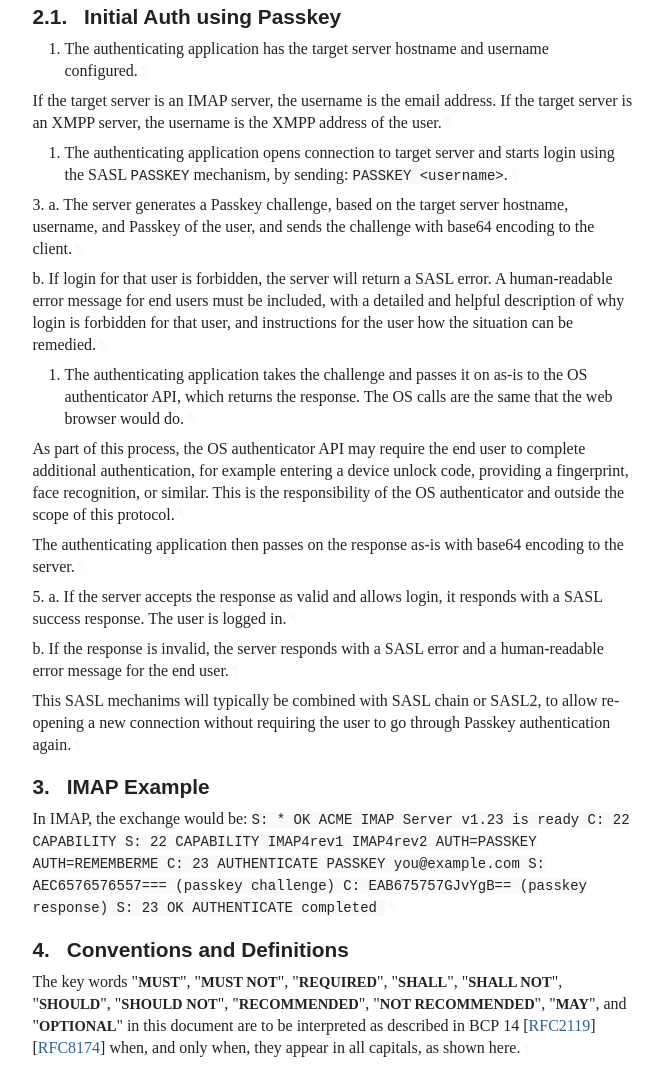
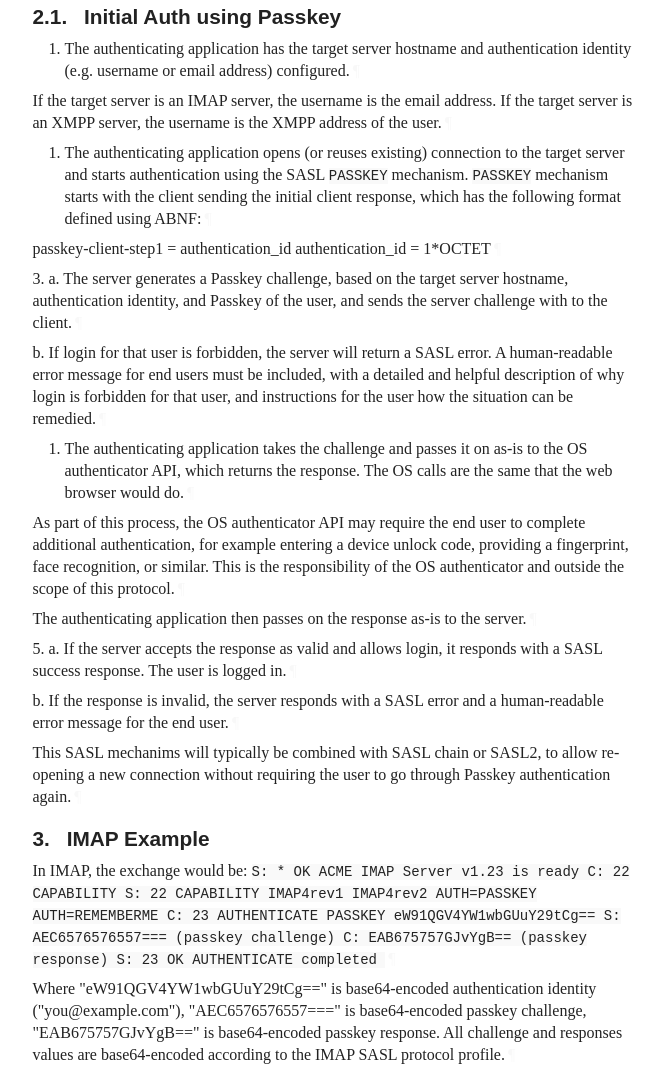
Before and after one commit to benbucksch/sasl-passkey, a plain HTML site: page draft-bucksch-sasl-passkey.html in a window 1280 px wide. Shown: the part 1112-2181 px from the top of the page, without its empty margins (92-755 px from the left). Drawn offline with Linux system fonts and the light colour scheme; a web font is replaced by a local one.

Commit message:
Script updating gh-pages from 9aefe6b. [ci skip]

```diff
--- a/draft-bucksch-sasl-passkey.html
+++ b/draft-bucksch-sasl-passkey.html
@@ -10,23 +10,23 @@
 <meta content="
        Introduces a SASL mechanism that allows the user to authenticate using a FIDO2 Passkey.
     " name="description">
-<meta content="xml2rfc 3.24.0" name="generator">
+<meta content="xml2rfc 3.25.0" name="generator">
 <meta content="sasl" name="keyword">
 <meta content="passkey" name="keyword">
 <meta content="login" name="keyword">
 <meta content="authentication" name="keyword">
 <meta content="draft-bucksch-sasl-passkey-latest" name="ietf.draft">
 <!-- Generator version information:
-  xml2rfc 3.24.0
-    Python 3.12.7
+  xml2rfc 3.25.0
+    Python 3.12.8
     ConfigArgParse 1.7
     google-i18n-address 3.1.1
     intervaltree 3.1.0
     Jinja2 3.1.4
     lxml 5.3.0
     platformdirs 4.3.6
-    pycountry 22.3.5
-    PyYAML 6.0.1
+    pycountry 24.6.1
+    PyYAML 6.0.2
     requests 2.32.3
     setuptools 70.3.0
     wcwidth 0.2.13
@@ -538,7 +538,11 @@ figcaption, caption {
   }
   pre, svg {
     display: inline-block;
-    overflow-x: auto;
+    /* In the horizontal direction, sometimes people make over-sized figures.
+       Scrollbars for those is therefore necessary: auto adds them as necessary..
+       In the vertical direction, the line-height can combine with the font
+       asender/descender height to produce scrollbars: hidden avoids that. */
+    overflow: auto hidden;
   }
   pre {
     max-width: 100%;
@@ -1048,7 +1052,7 @@ svg :is([fill="white"], [fill^="#fff"]) {
 </tr></thead>
 <tfoot><tr>
 <td class="left">Bucksch &amp; Farrell</td>
-<td class="center">Expires 5 June 2025</td>
+<td class="center">Expires 4 July 2025</td>
 <td class="right">[Page]</td>
 </tr></tfoot>
 </table>
@@ -1061,12 +1065,12 @@ svg :is([fill="white"], [fill^="#fff"]) {
 <dd class="internet-draft">draft-bucksch-sasl-passkey-latest</dd>
 <dt class="label-published">Published:</dt>
 <dd class="published">
-<time datetime="2024-12-02" class="published">2 December 2024</time>
+<time datetime="2024-12-31" class="published">31 December 2024</time>
     </dd>
 <dt class="label-intended-status">Intended Status:</dt>
 <dd class="intended-status">Informational</dd>
 <dt class="label-expires">Expires:</dt>
-<dd class="expires"><time datetime="2025-06-05">5 June 2025</time></dd>
+<dd class="expires"><time datetime="2025-07-04">4 July 2025</time></dd>
 <dt class="label-authors">Authors:</dt>
 <dd class="authors">
 <div class="author">
@@ -1120,7 +1124,7 @@ svg :is([fill="white"], [fill^="#fff"]) {
         time. It is inappropriate to use Internet-Drafts as reference
         material or to cite them other than as "work in progress."<a href="#section-boilerplate.1-3" class="pilcrow">¶</a></p>
 <p id="section-boilerplate.1-4">
-        This Internet-Draft will expire on 5 June 2025.<a href="#section-boilerplate.1-4" class="pilcrow">¶</a></p>
+        This Internet-Draft will expire on 4 July 2025.<a href="#section-boilerplate.1-4" class="pilcrow">¶</a></p>
 </section>
 </div>
 <div id="copyright">
@@ -1217,48 +1221,51 @@ application, but managed entirely by the Passkey manager.<a href="#section-2-2"
 <ol start="1" type="1" class="normal type-1" id="section-2.1-1">
 <li id="section-2.1-1.1">
             <p id="section-2.1-1.1.1">The authenticating application has the target server hostname
-and username configured.<a href="#section-2.1-1.1.1" class="pilcrow">¶</a></p>
+and authentication identity (e.g. username or email address) configured.<a href="#section-2.1-1.1.1" class="pilcrow">¶</a></p>
 </li>
         </ol>
 <p id="section-2.1-2">If the target server is an IMAP server, the username is the email address. If the target server is an XMPP server, the username is the
 XMPP address of the user.<a href="#section-2.1-2" class="pilcrow">¶</a></p>
 <ol start="1" type="1" class="normal type-1" id="section-2.1-3">
 <li id="section-2.1-3.1">
-            <p id="section-2.1-3.1.1">The authenticating application opens connection to target server and starts login using the SASL <code>PASSKEY</code> mechanism, by sending:
-<code>PASSKEY &lt;username&gt;</code>.<a href="#section-2.1-3.1.1" class="pilcrow">¶</a></p>
+            <p id="section-2.1-3.1.1">The authenticating application opens (or reuses existing) connection to the target server and starts authentication using the SASL <code>PASSKEY</code> mechanism.
+<code>PASSKEY</code> mechanism starts with the client sending the initial client response,
+which has the following format defined using ABNF:<a href="#section-2.1-3.1.1" class="pilcrow">¶</a></p>
 </li>
         </ol>
-<p id="section-2.1-4">3.
+<p id="section-2.1-4">passkey-client-step1 = authentication_id
+authentication_id    = 1*OCTET<a href="#section-2.1-4" class="pilcrow">¶</a></p>
+<p id="section-2.1-5">3.
   a. The server generates a Passkey challenge, based on the
-  target server hostname, username, and Passkey of the user,
-  and sends the challenge with base64 encoding to the client.<a href="#section-2.1-4" class="pilcrow">¶</a></p>
-<p id="section-2.1-5">b. If login for that user is forbidden, the server will return a
+  target server hostname, authentication identity, and Passkey of the user,
+  and sends the server challenge with to the client.<a href="#section-2.1-5" class="pilcrow">¶</a></p>
+<p id="section-2.1-6">b. If login for that user is forbidden, the server will return a
   SASL error. A human-readable error message for end users
   must be included, with a detailed and helpful description of why
   login is forbidden for that user, and instructions for the user
-  how the situation can be remedied.<a href="#section-2.1-5" class="pilcrow">¶</a></p>
-<ol start="1" type="1" class="normal type-1" id="section-2.1-6">
-<li id="section-2.1-6.1">
-            <p id="section-2.1-6.1.1">The authenticating application takes the challenge and passes it
+  how the situation can be remedied.<a href="#section-2.1-6" class="pilcrow">¶</a></p>
+<ol start="1" type="1" class="normal type-1" id="section-2.1-7">
+<li id="section-2.1-7.1">
+            <p id="section-2.1-7.1.1">The authenticating application takes the challenge and passes it
 on as-is to the OS authenticator API, which returns the response.
-The OS calls are the same that the web browser would do.<a href="#section-2.1-6.1.1" class="pilcrow">¶</a></p>
+The OS calls are the same that the web browser would do.<a href="#section-2.1-7.1.1" class="pilcrow">¶</a></p>
 </li>
         </ol>
-<p id="section-2.1-7">As part of this process, the OS authenticator API may require
+<p id="section-2.1-8">As part of this process, the OS authenticator API may require
 the end user to complete additional authentication, for example
 entering a device unlock code, providing a fingerprint,
 face recognition, or similar. This is the responsibility of the
-OS authenticator and outside the scope of this protocol.<a href="#section-2.1-7" class="pilcrow">¶</a></p>
-<p id="section-2.1-8">The authenticating application then passes on the response
-as-is with base64 encoding to the server.<a href="#section-2.1-8" class="pilcrow">¶</a></p>
-<p id="section-2.1-9">5.
+OS authenticator and outside the scope of this protocol.<a href="#section-2.1-8" class="pilcrow">¶</a></p>
+<p id="section-2.1-9">The authenticating application then passes on the response
+as-is to the server.<a href="#section-2.1-9" class="pilcrow">¶</a></p>
+<p id="section-2.1-10">5.
   a. If the server accepts the response as valid and allows login,
-  it responds with a SASL success response. The user is logged in.<a href="#section-2.1-9" class="pilcrow">¶</a></p>
-<p id="section-2.1-10">b. If the response is invalid, the server responds with a
-  SASL error and a human-readable error message for the end user.<a href="#section-2.1-10" class="pilcrow">¶</a></p>
-<p id="section-2.1-11">This SASL mechanims will typically be combined with SASL chain
+  it responds with a SASL success response. The user is logged in.<a href="#section-2.1-10" class="pilcrow">¶</a></p>
+<p id="section-2.1-11">b. If the response is invalid, the server responds with a
+  SASL error and a human-readable error message for the end user.<a href="#section-2.1-11" class="pilcrow">¶</a></p>
+<p id="section-2.1-12">This SASL mechanims will typically be combined with SASL chain
 or SASL2, to allow re-opening a new connection without requiring
-the user to go through Passkey authentication again.<a href="#section-2.1-11" class="pilcrow">¶</a></p>
+the user to go through Passkey authentication again.<a href="#section-2.1-12" class="pilcrow">¶</a></p>
 </section>
 </div>
 </section>
@@ -1273,11 +1280,15 @@ the user to go through Passkey authentication again.<a href="#section-2.1-11" cl
 S: * OK ACME IMAP Server v1.23 is ready
 C: 22 CAPABILITY
 S: 22 CAPABILITY IMAP4rev1 IMAP4rev2 AUTH=PASSKEY AUTH=REMEMBERME
-C: 23 AUTHENTICATE PASSKEY you@example.com
+C: 23 AUTHENTICATE PASSKEY eW91QGV4YW1wbGUuY29tCg==
 S: AEC6576576557=== (passkey challenge)
 C: EAB675757GJvYgB== (passkey response)
 S: 23 OK AUTHENTICATE completed
 </code><a href="#section-3-1" class="pilcrow">¶</a></p>
+<p id="section-3-2">Where "eW91QGV4YW1wbGUuY29tCg==" is base64-encoded authentication identity ("you@example.com"),
+"AEC6576576557===" is base64-encoded passkey challenge,
+"EAB675757GJvYgB==" is base64-encoded passkey response.
+All challenge and responses values are base64-encoded according to the IMAP SASL protocol profile.<a href="#section-3-2" class="pilcrow">¶</a></p>
 </section>
 </div>
 <div id="conventions-and-definitions">
```
Also changed, not shown: draft-bucksch-sasl-passkey.txt.
